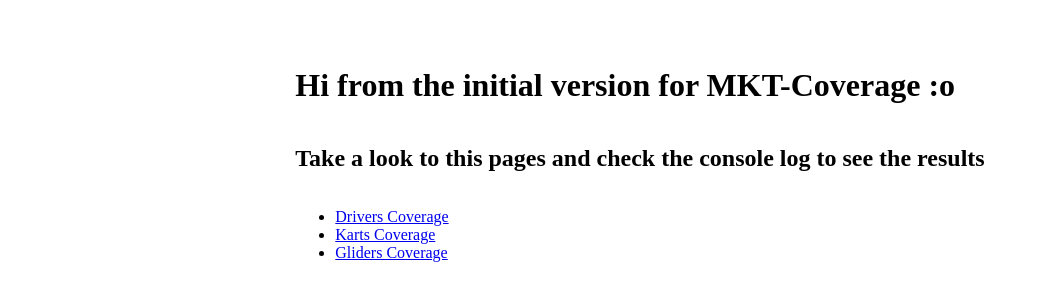
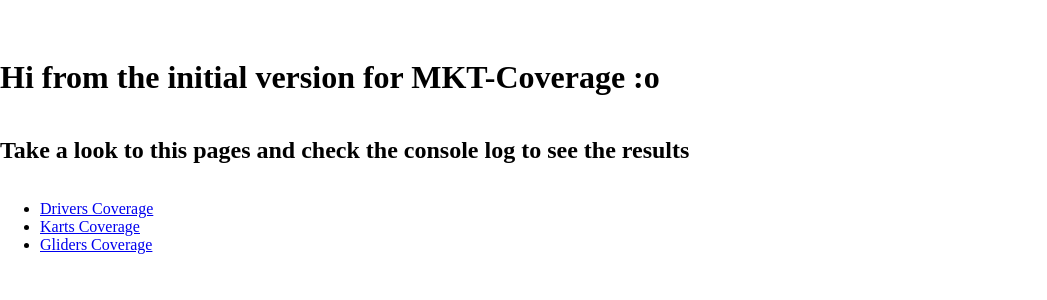
Before and after one commit to chuy-zip/MKT-Coverage, a Next.js app: page / in a window 1280 px wide. Shown: the part 246-546 px from the top of the page, without its empty margins (0-1047 px from the left). Built offline with nearby package versions, Linux system fonts and the light colour scheme.

Commit message:
can now visualize and use UI on karts

```diff
--- a/app/globals.css
+++ b/app/globals.css
@@ -1,7 +1,4 @@
-:root {
-  height: 100vh;
-  display: flex;
-  flex-direction: row;
-  justify-content: center;
-  align-items: flex-start;
+
+body {
+  margin: 0%;
 }
--- a/public/python/example/MyKarts.json
+++ b/public/python/example/MyKarts.json
@@ -1563,7 +1563,7 @@
         "id": 526,
         "name": "Spicy Zucchini",
         "type": "kart",
-        "owned": false
+        "owned": true
     },
     {
         "id": 527,
```
Also changed, not shown: public/python/example/MKT-MyData.csv.
